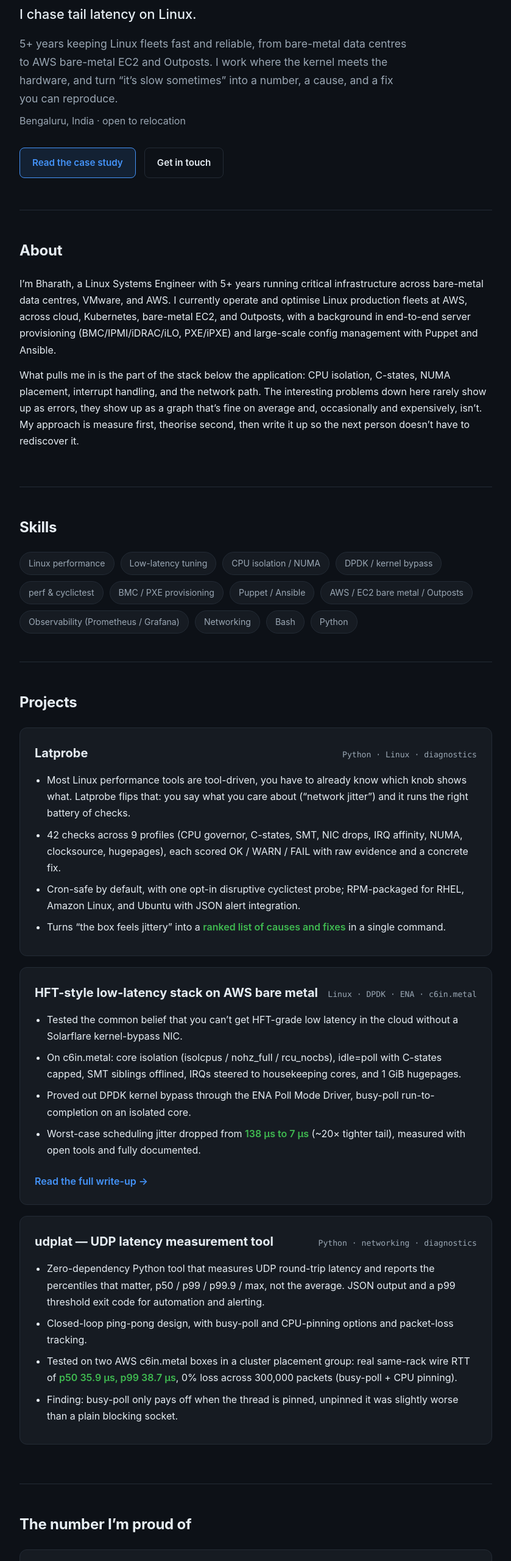
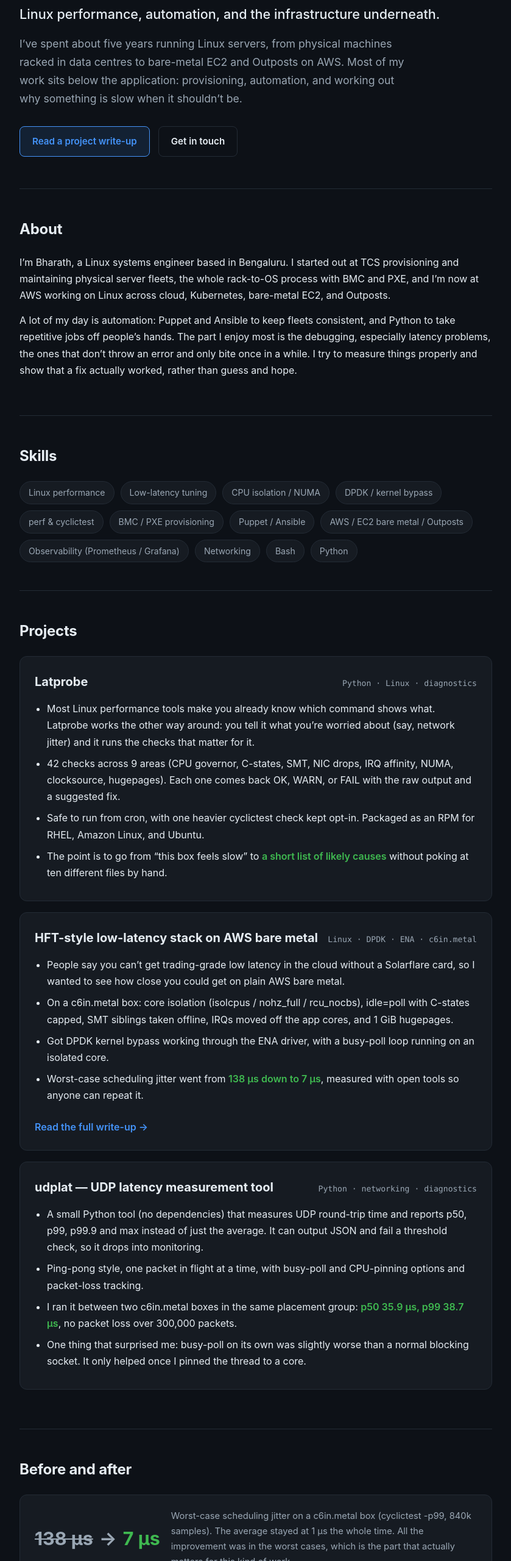
Before and after one commit to not-so-linuxengineer-bharath/not-so-linuxengineer-bharath.github.io, a plain HTML site: page index.html in a window 1280 px wide. Shown: the part 240-2800 px from the top of the page at 61% size, without its empty margins (220-1059 px from the left). Drawn offline with Linux system fonts and the light colour scheme.

Commit message:
Rewrite homepage copy in a plainer, more personal voice

```diff
--- a/index.html
+++ b/index.html
@@ -4,7 +4,7 @@
   <meta charset="UTF-8" />
   <meta name="viewport" content="width=device-width, initial-scale=1.0" />
   <title>Bharath M. | Linux Systems &amp; Low-Latency Engineer</title>
-  <meta name="description" content="Bharath M. — Linux Systems Engineer with 5+ years across bare-metal data centres and AWS. Low-latency tuning, kernel performance, DPDK, and infrastructure automation." />
+  <meta name="description" content="Bharath M. — Linux systems engineer in Bengaluru. Server provisioning, automation with Python/Ansible/Puppet, and performance debugging across bare metal and AWS." />
   <link rel="stylesheet" href="css/style.css" />
 </head>
 <body>
@@ -24,18 +24,17 @@
   <main class="wrap">
     <!-- HERO -->
     <section class="hero" style="border-top:none;">
-      <div class="eyebrow">Linux Systems Engineer</div>
+      <div class="eyebrow">Linux Systems Engineer · Bengaluru</div>
       <h1>Bharath M.</h1>
-      <div class="tagline">I chase tail latency on Linux.</div>
+      <div class="tagline">Linux performance, automation, and the infrastructure underneath.</div>
       <p class="lead">
-        5+ years keeping Linux fleets fast and reliable, from bare-metal data
-        centres to AWS bare-metal EC2 and Outposts. I work where the kernel meets
-        the hardware, and turn &ldquo;it&rsquo;s slow sometimes&rdquo; into a
-        number, a cause, and a fix you can reproduce.
+        I&rsquo;ve spent about five years running Linux servers, from physical
+        machines racked in data centres to bare-metal EC2 and Outposts on AWS.
+        Most of my work sits below the application: provisioning, automation, and
+        working out why something is slow when it shouldn&rsquo;t be.
       </p>
-      <p class="muted" style="margin-top:8px;">Bengaluru, India · open to relocation</p>
       <div class="cta">
-        <a class="btn primary" href="articles/hft-aws-bare-metal.html">Read the case study</a>
+        <a class="btn primary" href="articles/hft-aws-bare-metal.html">Read a project write-up</a>
         <a class="btn" href="#contact">Get in touch</a>
       </div>
     </section>
@@ -44,20 +43,18 @@
     <section id="about" class="reveal">
       <h2>About</h2>
       <p>
-        I&rsquo;m Bharath, a Linux Systems Engineer with 5+ years running critical
-        infrastructure across bare-metal data centres, VMware, and AWS. I
-        currently operate and optimise Linux production fleets at AWS, across
-        cloud, Kubernetes, bare-metal EC2, and Outposts, with a background in
-        end-to-end server provisioning (BMC/IPMI/iDRAC/iLO, PXE/iPXE) and
-        large-scale config management with Puppet and Ansible.
+        I&rsquo;m Bharath, a Linux systems engineer based in Bengaluru. I started
+        out at TCS provisioning and maintaining physical server fleets, the whole
+        rack-to-OS process with BMC and PXE, and I&rsquo;m now at AWS working on
+        Linux across cloud, Kubernetes, bare-metal EC2, and Outposts.
       </p>
       <p>
-        What pulls me in is the part of the stack below the application: CPU
-        isolation, C-states, NUMA placement, interrupt handling, and the network
-        path. The interesting problems down here rarely show up as errors, they
-        show up as a graph that&rsquo;s fine on average and, occasionally and
-        expensively, isn&rsquo;t. My approach is measure first, theorise second,
-        then write it up so the next person doesn&rsquo;t have to rediscover it.
+        A lot of my day is automation: Puppet and Ansible to keep fleets
+        consistent, and Python to take repetitive jobs off people&rsquo;s hands.
+        The part I enjoy most is the debugging, especially latency problems, the
+        ones that don&rsquo;t throw an error and only bite once in a while. I try
+        to measure things properly and show that a fix actually worked, rather
+        than guess and hope.
       </p>
     </section>
 
@@ -80,7 +77,7 @@
       </div>
     </section>
 
-    <!-- PROJECTS (direct bullets) -->
+    <!-- PROJECTS -->
     <section id="projects" class="reveal">
       <h2>Projects</h2>
 
@@ -90,10 +87,10 @@
           <span class="meta">Python · Linux · diagnostics</span>
         </div>
         <ul class="bullets">
-          <li>Most Linux performance tools are tool-driven, you have to already know which knob shows what. Latprobe flips that: you say what you care about (&ldquo;network jitter&rdquo;) and it runs the right battery of checks.</li>
-          <li>42 checks across 9 profiles (CPU governor, C-states, SMT, NIC drops, IRQ affinity, NUMA, clocksource, hugepages), each scored OK / WARN / FAIL with raw evidence and a concrete fix.</li>
-          <li>Cron-safe by default, with one opt-in disruptive cyclictest probe; RPM-packaged for RHEL, Amazon Linux, and Ubuntu with JSON alert integration.</li>
-          <li>Turns &ldquo;the box feels jittery&rdquo; into a <span class="hl">ranked list of causes and fixes</span> in a single command.</li>
+          <li>Most Linux performance tools make you already know which command shows what. Latprobe works the other way around: you tell it what you&rsquo;re worried about (say, network jitter) and it runs the checks that matter for it.</li>
+          <li>42 checks across 9 areas (CPU governor, C-states, SMT, NIC drops, IRQ affinity, NUMA, clocksource, hugepages). Each one comes back OK, WARN, or FAIL with the raw output and a suggested fix.</li>
+          <li>Safe to run from cron, with one heavier cyclictest check kept opt-in. Packaged as an RPM for RHEL, Amazon Linux, and Ubuntu.</li>
+          <li>The point is to go from &ldquo;this box feels slow&rdquo; to <span class="hl">a short list of likely causes</span> without poking at ten different files by hand.</li>
         </ul>
       </div>
 
@@ -103,10 +100,10 @@
           <span class="meta">Linux · DPDK · ENA · c6in.metal</span>
         </div>
         <ul class="bullets">
-          <li>Tested the common belief that you can&rsquo;t get HFT-grade low latency in the cloud without a Solarflare kernel-bypass NIC.</li>
-          <li>On c6in.metal: core isolation (isolcpus / nohz_full / rcu_nocbs), idle=poll with C-states capped, SMT siblings offlined, IRQs steered to housekeeping cores, and 1 GiB hugepages.</li>
-          <li>Proved out DPDK kernel bypass through the ENA Poll Mode Driver, busy-poll run-to-completion on an isolated core.</li>
-          <li>Worst-case scheduling jitter dropped from <span class="hl">138 µs to 7 µs</span> (~20× tighter tail), measured with open tools and fully documented.</li>
+          <li>People say you can&rsquo;t get trading-grade low latency in the cloud without a Solarflare card, so I wanted to see how close you could get on plain AWS bare metal.</li>
+          <li>On a c6in.metal box: core isolation (isolcpus / nohz_full / rcu_nocbs), idle=poll with C-states capped, SMT siblings taken offline, IRQs moved off the app cores, and 1 GiB hugepages.</li>
+          <li>Got DPDK kernel bypass working through the ENA driver, with a busy-poll loop running on an isolated core.</li>
+          <li>Worst-case scheduling jitter went from <span class="hl">138 µs down to 7 µs</span>, measured with open tools so anyone can repeat it.</li>
         </ul>
         <a class="more" href="articles/hft-aws-bare-metal.html">Read the full write-up →</a>
       </div>
@@ -117,36 +114,36 @@
           <span class="meta">Python · networking · diagnostics</span>
         </div>
         <ul class="bullets">
-          <li>Zero-dependency Python tool that measures UDP round-trip latency and reports the percentiles that matter, p50 / p99 / p99.9 / max, not the average. JSON output and a p99 threshold exit code for automation and alerting.</li>
-          <li>Closed-loop ping-pong design, with busy-poll and CPU-pinning options and packet-loss tracking.</li>
-          <li>Tested on two AWS c6in.metal boxes in a cluster placement group: real same-rack wire RTT of <span class="hl">p50 35.9 µs, p99 38.7 µs</span>, 0% loss across 300,000 packets (busy-poll + CPU pinning).</li>
-          <li>Finding: busy-poll only pays off when the thread is pinned, unpinned it was slightly worse than a plain blocking socket.</li>
+          <li>A small Python tool (no dependencies) that measures UDP round-trip time and reports p50, p99, p99.9 and max instead of just the average. It can output JSON and fail a threshold check, so it drops into monitoring.</li>
+          <li>Ping-pong style, one packet in flight at a time, with busy-poll and CPU-pinning options and packet-loss tracking.</li>
+          <li>I ran it between two c6in.metal boxes in the same placement group: <span class="hl">p50 35.9 µs, p99 38.7 µs</span>, no packet loss over 300,000 packets.</li>
+          <li>One thing that surprised me: busy-poll on its own was slightly worse than a normal blocking socket. It only helped once I pinned the thread to a core.</li>
         </ul>
       </div>
     </section>
 
     <!-- RESULT -->
     <section id="result" class="reveal">
-      <h2>The number I&rsquo;m proud of</h2>
+      <h2>Before and after</h2>
       <div class="result-callout">
         <div class="big"><span class="from">138 µs</span><span class="arrow">→</span><span class="to">7 µs</span></div>
         <div class="desc">
-          Worst-case scheduling jitter on c6in.metal (cyclictest -p99, 840k samples).
-          The average was 1 µs the whole time, the win is the tail, and in low-latency
-          work the tail is the point.
+          Worst-case scheduling jitter on a c6in.metal box (cyclictest -p99, 840k
+          samples). The average stayed at 1 µs the whole time. All the improvement
+          was in the worst cases, which is the part that actually matters for this
+          kind of work.
         </div>
       </div>
     </section>
 
-    <!-- BELIEFS -->
-    <section id="beliefs" class="reveal">
-      <h2>Things I believe about performance</h2>
+    <!-- HOW I WORK -->
+    <section id="approach" class="reveal">
+      <h2>How I approach this work</h2>
       <ul class="notes">
-        <li>The average is a comforting lie. Measure p99.9 and max, or you&rsquo;re measuring nothing.</li>
-        <li>Deep C-states are the number-one source of microsecond jitter nobody looks at.</li>
-        <li>A perfectly pinned thread reading remote-node memory still pays the NUMA tax.</li>
-        <li>Don&rsquo;t tune from theory. Read the current value first, change one thing, then re-measure.</li>
-        <li>If a result has no reproducible measurement behind it, it&rsquo;s an opinion, not a finding.</li>
+        <li>I look at p99 and the max, not just the average. The slow one-in-ten-thousand is usually what people are actually complaining about.</li>
+        <li>A lot of &ldquo;random&rdquo; slowness comes down to CPU power states or processes ending up on the wrong cores, so I check those early.</li>
+        <li>I read the current setting before changing it. Often it&rsquo;s already fine and the real problem is somewhere else.</li>
+        <li>If I can&rsquo;t show a before-and-after measurement, I don&rsquo;t really trust the fix.</li>
       </ul>
     </section>
 
@@ -169,9 +166,10 @@
           <span class="meta">2026 · Performance · AWS</span>
         </div>
         <p class="muted" style="margin-top:8px;">
-          Can you do HFT-grade low latency in the cloud without a Solarflare NIC?
-          The full Linux tuning playbook on c6in.metal, with real before/after
-          numbers and DPDK kernel bypass through the ENA driver.
+          How close can you get to trading-grade latency on plain AWS bare metal?
+          The full set of Linux tuning steps on a c6in.metal box, the before and
+          after numbers, and getting DPDK kernel bypass working through the ENA
+          driver.
         </p>
         <a class="more" href="articles/hft-aws-bare-metal.html">Read →</a>
       </div>
@@ -180,7 +178,7 @@
     <!-- CONTACT -->
     <section id="contact" class="reveal">
       <h2>Contact</h2>
-      <p class="muted">Reach out about low latency, Linux, or anything performance-shaped. Bengaluru, India · open to relocation.</p>
+      <p class="muted">Happy to talk about Linux, performance, or infrastructure work. Email is the easiest way to reach me.</p>
       <div class="cmd-copy" title="click to copy">
         <code>bharath1232012@gmail.com</code>
         <span class="copy">copy</span>
```
